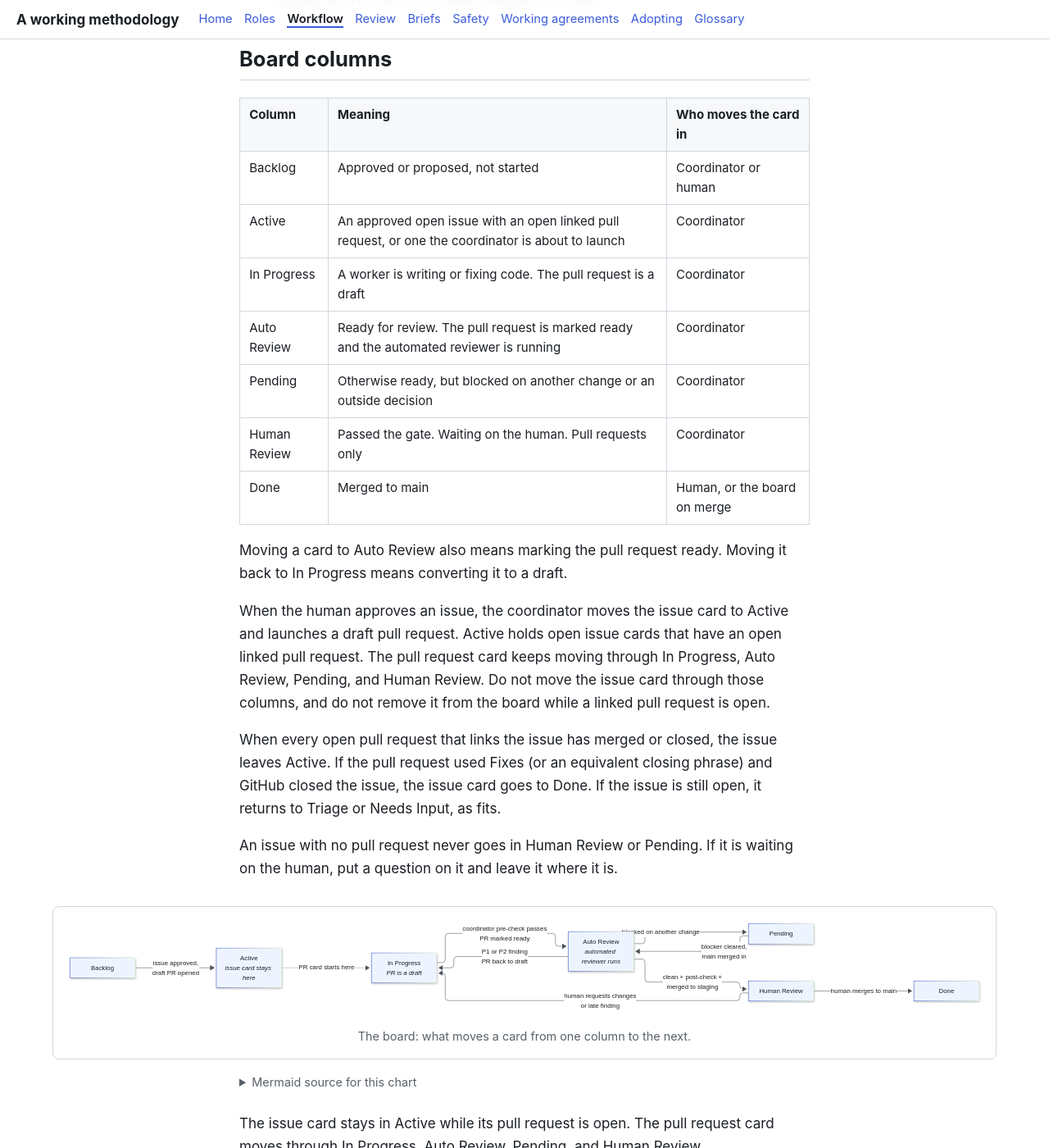
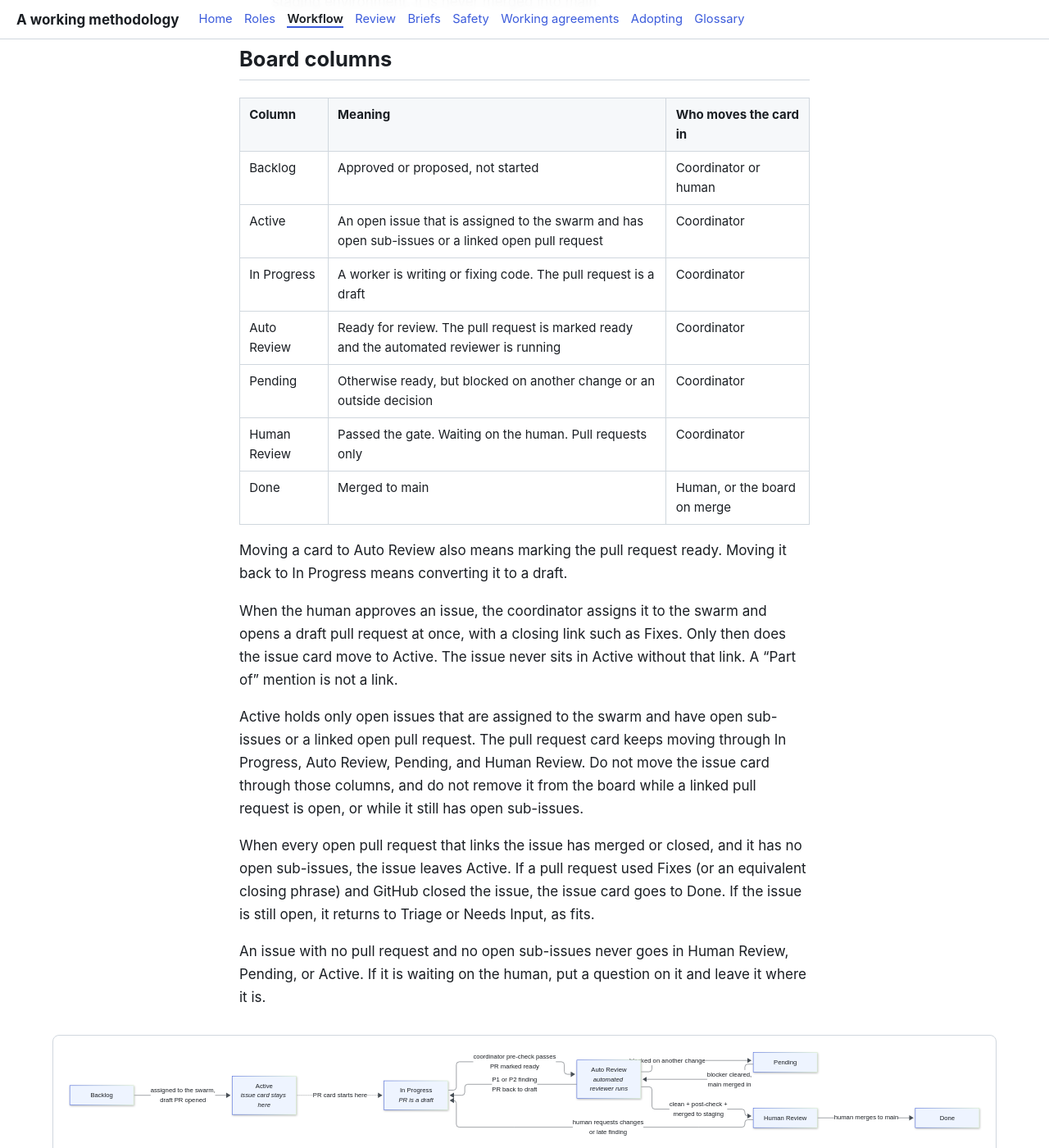
Before and after one commit to tangentcode/methodology, a Jekyll site: the page built from workflow.md, in a window 1280 px wide and 1400 px high, scrolled down 456 px. Shown: the whole window at 82% size. Built offline with Jekyll 4.4.1, drawn with Linux system fonts in a browser that asks for light colours; our own code applies the rules of GitHub Pages for plain Markdown files; some of the changed text lies outside the part shown.

Commit message:
Board: Active requires a swarm assignment and a real link
Active holds only open issues that are assigned to the swarm and have
open sub-issues or a linked open pull request. Launching an issue means
opening a draft pull request at once with a closing link. A "Part of"
mention is not a link.

````diff
--- a/_includes/fig-board.html
+++ b/_includes/fig-board.html
@@ -1,4 +1,4 @@
 <figure class="diagram wide">
-  <a href="{{ '/assets/diagrams/board.svg' | relative_url }}"><img src="{{ '/assets/diagrams/board.svg' | relative_url }}" alt="Board flow: an approved issue moves from Backlog to Active when its draft pull request opens, and the issue card stays in Active; the pull request card starts in In Progress; In Progress to Auto Review when the pre-check passes; Auto Review back to In Progress on a P1 or P2 finding, to Pending when blocked, to Human Review when clean and merged to staging; Pending back to Auto Review when the blocker clears; Human Review back to In Progress on requested changes or a late finding, or to Done when the human merges."></a>
+  <a href="{{ '/assets/diagrams/board.svg' | relative_url }}"><img src="{{ '/assets/diagrams/board.svg' | relative_url }}" alt="Board flow: an issue moves from Backlog to Active when it is assigned to the swarm and its draft pull request opens with a closing link, and the issue card stays in Active; the pull request card starts in In Progress; In Progress to Auto Review when the pre-check passes; Auto Review back to In Progress on a P1 or P2 finding, to Pending when blocked, to Human Review when clean and merged to staging; Pending back to Auto Review when the blocker clears; Human Review back to In Progress on requested changes or a late finding, or to Done when the human merges."></a>
   <figcaption>The board: what moves a card from one column to the next.</figcaption>
 </figure>
--- a/_includes/fig-loop.html
+++ b/_includes/fig-loop.html
@@ -1,4 +1,4 @@
 <figure class="diagram tall">
-  <a href="{{ '/assets/diagrams/loop.svg' | relative_url }}"><img src="{{ '/assets/diagrams/loop.svg' | relative_url }}" alt="The pull request loop: approved issue, brief, issue card to Active, draft PR, coordinator pre-check, automated review rounds up to a cap with root-cause fixes, coordinator post-check, merge to staging, gate into Human Review, human merges to main."></a>
+  <a href="{{ '/assets/diagrams/loop.svg' | relative_url }}"><img src="{{ '/assets/diagrams/loop.svg' | relative_url }}" alt="The pull request loop: approved issue, brief, draft PR with a closing link, issue card to Active, coordinator pre-check, automated review rounds up to a cap with root-cause fixes, coordinator post-check, merge to staging, gate into Human Review, human merges to main."></a>
   <figcaption>The pull request loop, from an approved issue to the human's merge into main.</figcaption>
 </figure>
--- a/workflow.md
+++ b/workflow.md
@@ -13,7 +13,7 @@
 | Column | Meaning | Who moves the card in |
 |---|---|---|
 | Backlog | Approved or proposed, not started | Coordinator or human |
-| Active | An approved open issue with an open linked pull request, or one the coordinator is about to launch | Coordinator |
+| Active | An open issue that is assigned to the swarm and has open sub-issues or a linked open pull request | Coordinator |
 | In Progress | A worker is writing or fixing code. The pull request is a draft | Coordinator |
 | Auto Review | Ready for review. The pull request is marked ready and the automated reviewer is running | Coordinator |
 | Pending | Otherwise ready, but blocked on another change or an outside decision | Coordinator |
@@ -22,15 +22,17 @@
 
 Moving a card to Auto Review also means marking the pull request ready. Moving it back to In Progress means converting it to a draft.
 
-When the human approves an issue, the coordinator moves the issue card to Active and launches a draft pull request. Active holds open issue cards that have an open linked pull request. The pull request card keeps moving through In Progress, Auto Review, Pending, and Human Review. Do not move the issue card through those columns, and do not remove it from the board while a linked pull request is open.
+When the human approves an issue, the coordinator assigns it to the swarm and opens a draft pull request at once, with a closing link such as Fixes. Only then does the issue card move to Active. The issue never sits in Active without that link. A "Part of" mention is not a link.
 
-When every open pull request that links the issue has merged or closed, the issue leaves Active. If the pull request used Fixes (or an equivalent closing phrase) and GitHub closed the issue, the issue card goes to Done. If the issue is still open, it returns to Triage or Needs Input, as fits.
+Active holds only open issues that are assigned to the swarm and have open sub-issues or a linked open pull request. The pull request card keeps moving through In Progress, Auto Review, Pending, and Human Review. Do not move the issue card through those columns, and do not remove it from the board while a linked pull request is open, or while it still has open sub-issues.
 
-An issue with no pull request never goes in Human Review or Pending. If it is waiting on the human, put a question on it and leave it where it is.
+When every open pull request that links the issue has merged or closed, and it has no open sub-issues, the issue leaves Active. If a pull request used Fixes (or an equivalent closing phrase) and GitHub closed the issue, the issue card goes to Done. If the issue is still open, it returns to Triage or Needs Input, as fits.
+
+An issue with no pull request and no open sub-issues never goes in Human Review, Pending, or Active. If it is waiting on the human, put a question on it and leave it where it is.
 
 ```mermaid
 flowchart LR
-    B[Backlog] -->|issue approved, draft PR opened| AC[Active]
+    B[Backlog] -->|assigned to the swarm, draft PR opened| AC[Active]
     AC -.->|PR card starts here| IP[In Progress]
     IP -->|coordinator pre-check passes| AR[Auto Review]
     AR -->|P1 or P2 finding| IP
@@ -47,8 +49,8 @@
 ## The loop
 
 1. The human approves an issue.
-2. The coordinator writes a brief and starts a worker. The coordinator moves the issue card to Active. The worker opens a draft pull request. The pull request card moves to In Progress.
-3. The worker cuts a branch from main, opens the draft pull request early, and pushes code with tests.
+2. The coordinator writes a brief and starts a worker. The coordinator opens a draft pull request against main at once, with a closing link, assigns the issue to the swarm, and moves the issue card to Active. The pull request card moves to In Progress.
+3. The worker cuts the branch from main if it is not already cut, and pushes code with tests to the pull request. The issue never sits in Active without a link.
 4. The coordinator runs its pre-review check (see [review.md](review.md)).
 5. The coordinator marks the pull request ready, moves the card to Auto Review, and requests an automated review.
 6. For each P1 or P2 finding, the coordinator converts the pull request to a draft, moves the card to In Progress, and relays the finding to the worker with the root-cause rule. The worker fixes and pushes. The coordinator verifies the fix, resolves the thread, and returns to step 5.
````
Also changed, not shown: README.md (+1 -1 lines), adopting.md (+6 -5 lines), glossary.md (+3 -1 lines), assets/diagrams/board.svg, assets/diagrams/loop.svg, 2 other files.
